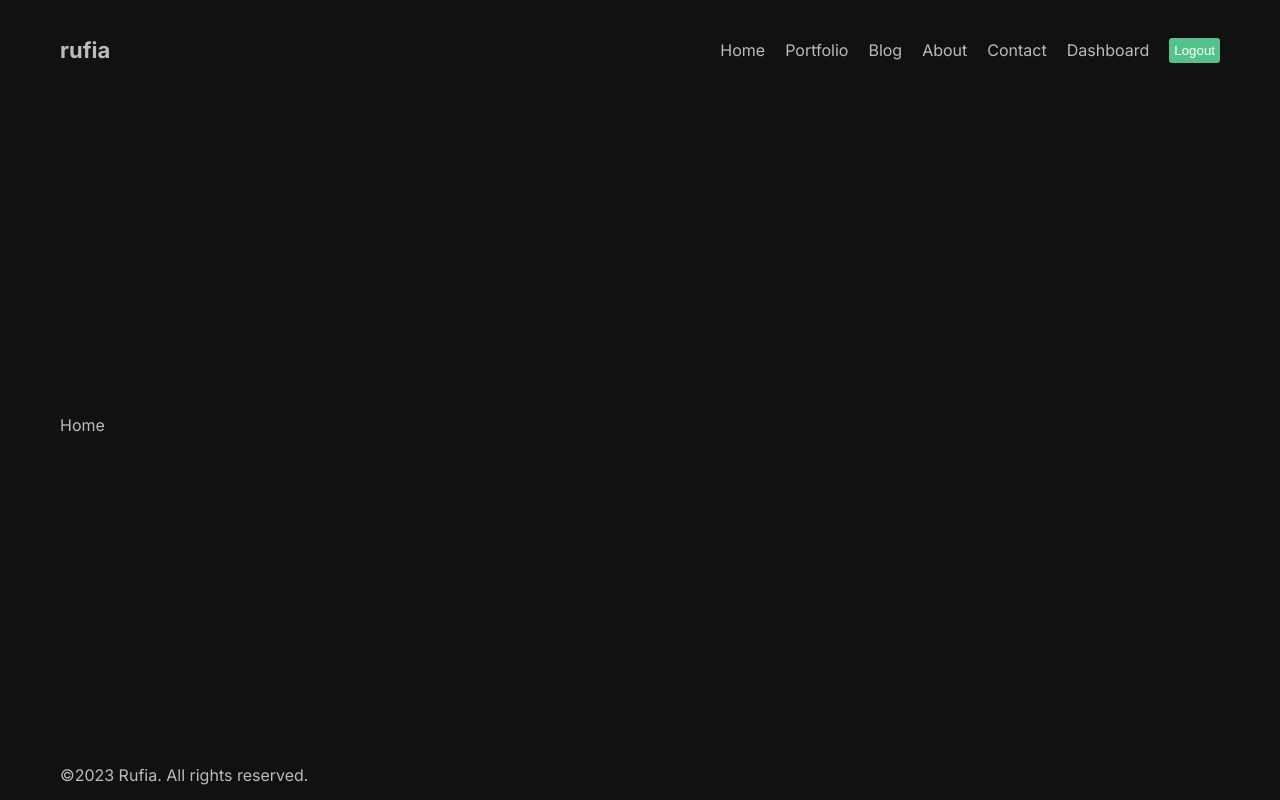
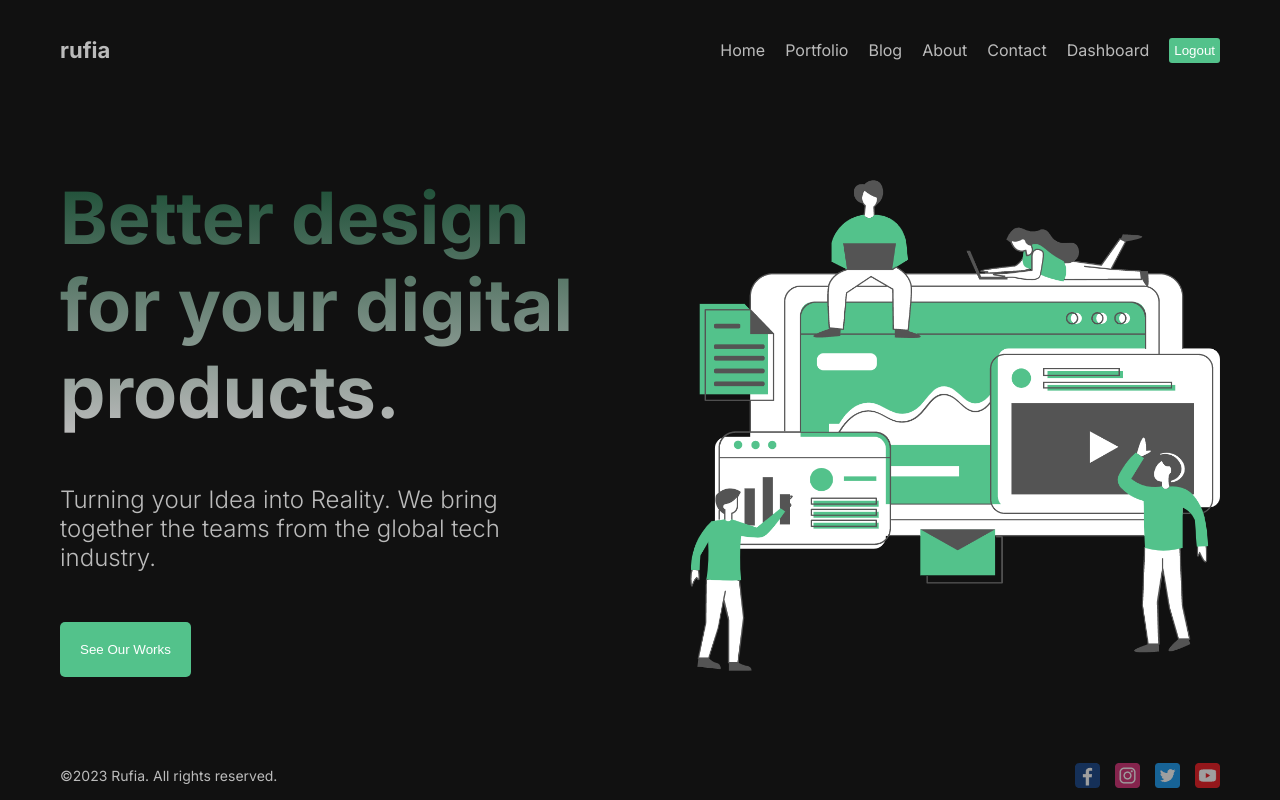
Before and after one commit to Op-Pautu/NextJsApp, a Next.js app: page / in a window 1280 px wide. Built offline with nearby package versions, Linux system fonts and the light colour scheme.

Commit message:
Style home page

```diff
--- a/src/app/page.jsx
+++ b/src/app/page.jsx
@@ -1,10 +1,20 @@
 import Image from 'next/image'
 import styles from './page.module.css'
-
+import Hero from 'public/hero.png'
 export default function Home() {
   return (
-   <div>
-      Home
+   <div className={styles.container}>
+      <div className={styles.item}>
+        <h1 className={styles.title}>Better design for your digital products.</h1>
+        <p className={styles.desc}>
+          Turning your Idea into Reality. We bring together the teams from the global
+          tech industry.
+        </p>
+        <button className={styles.button}>See Our Works</button>
+      </div>
+      <div className={styles.item}>
+        <Image src={Hero} alt="hero-image" className={styles.img}/>
+      </div>
    </div>
   )
 }
--- a/src/app/page.module.css
+++ b/src/app/page.module.css
@@ -0,0 +1,38 @@
+.container {
+    display: flex;
+    align-items: center;
+    gap: 100px;
+}
+.item {
+    flex: 1;
+    display: flex;
+    flex-direction: column;
+    gap: 50px;
+}
+.title {
+    font-size: 72px;
+    background: linear-gradient(to bottom, #194c33, #bbb);
+    -webkit-background-clip: text;
+    -webkit-text-fill-color: transparent;
+}
+
+.img {
+    width: 100%;
+    height: 500px;
+    object-fit: cover;
+}
+
+.desc {
+    font-size: 24px;
+    font-weight: 300;
+}
+
+.button {
+    padding: 20px;
+    cursor: pointer;
+    background-color: #53c28b;
+    border: none;
+    border-radius: 5px;
+    width: max-content;
+    color: white;
+}
--- a/src/components/footer/Footer.jsx
+++ b/src/components/footer/Footer.jsx
@@ -1,10 +1,16 @@
 import React from 'react'
 import styles from './footer.module.css'
+import Image from 'next/image'
 const Footer = () => {
   return (
     <div className={styles.container}>
-       <div>©2023 Rufia. All rights reserved.</div>
-        <div></div>
+      <div className='copyright'>©2023 Rufia. All rights reserved.</div>
+      <div className={styles.social}>
+        <Image src="/1.png" width={25} height={25} className={styles.icon} alt="facebook icon" />
+        <Image src="/2.png" width={25} height={25} className={styles.icon} alt="insta icon" />
+        <Image src="/3.png" width={25} height={25} className={styles.icon} alt="twitter icon" />
+        <Image src="/4.png" width={25} height={25} className={styles.icon} alt="youtube icon" />
+      </div>
     </div>
   )
 }
--- a/src/components/footer/footer.module.css
+++ b/src/components/footer/footer.module.css
@@ -1,6 +1,21 @@
 .container {
     height: 50px;
+    font-size: 14px;
     display: flex;
     align-items: center;
     justify-content: space-between;
 }
+.copyright {
+    font-size: 25px;
+    font-weight: 600;
+}
+.social {
+    display: flex;
+    align-items: center;
+    gap: 15px;
+  }
+
+  .icon {
+    opacity: 0.6;
+    cursor: pointer;
+  }
```
